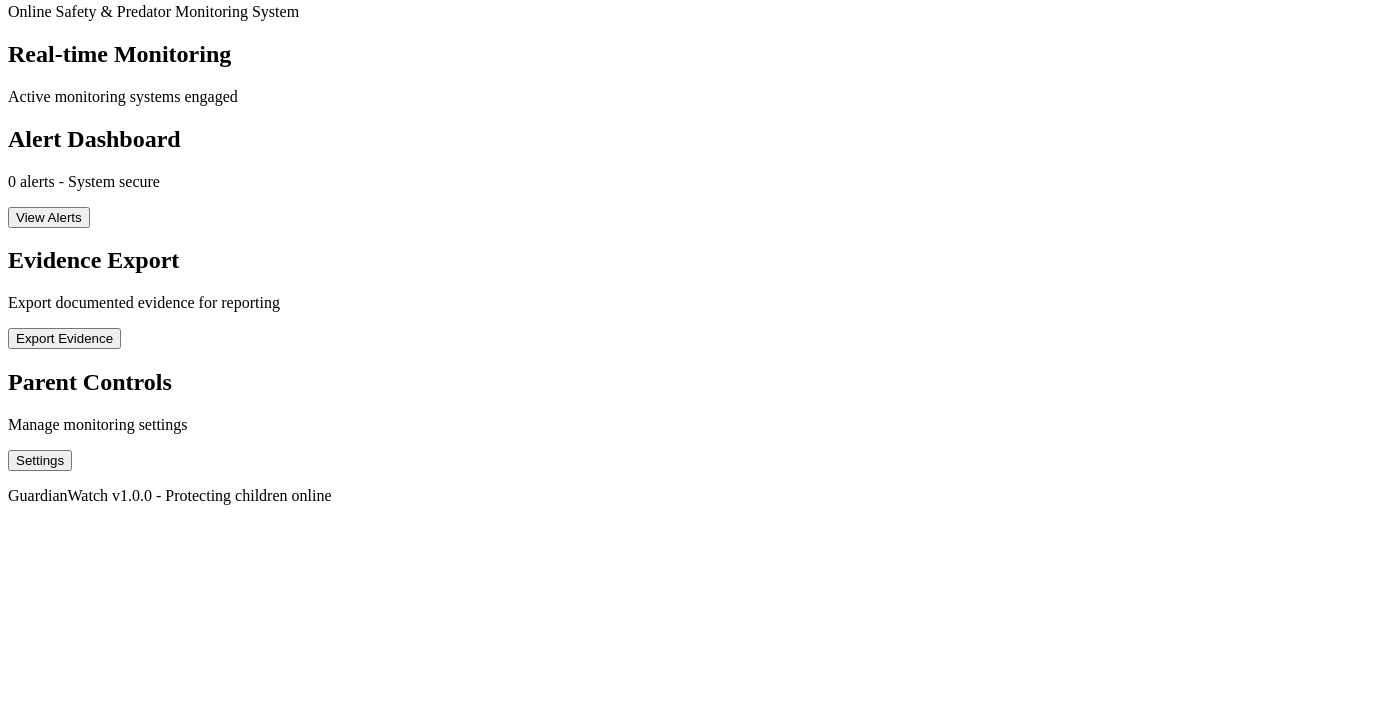
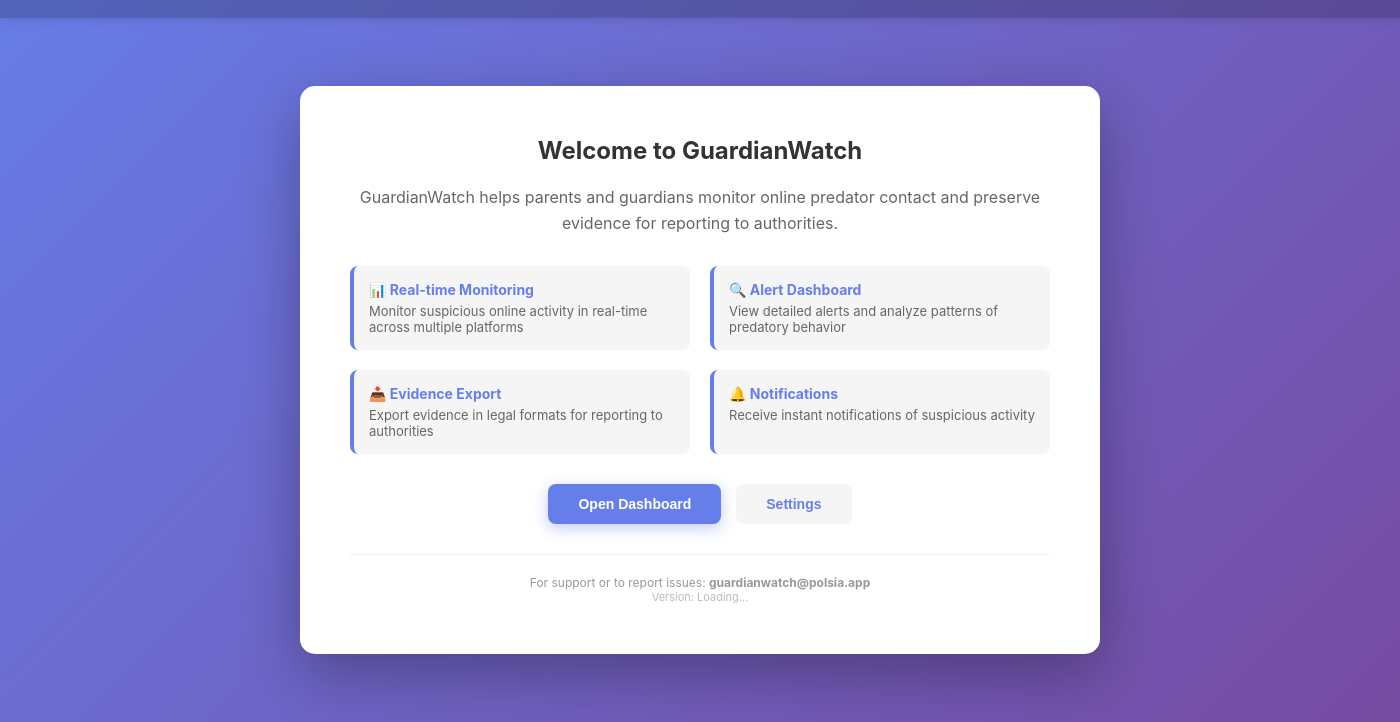
Before and after one commit to georgeiothacat-max/The-Guardian-Watch, an Electron app: page public/index.html in a window 1400 px wide. Shown: the part 78-800 px from the top of the page. Drawn offline with Linux system fonts and the light colour scheme; no server answers.

Commit message:
Complete Electron setup with main.js, preload.js, updated package.json and enhanced UI

```diff
--- a/public/index.html
+++ b/public/index.html
@@ -3,49 +3,217 @@
 <head>
   <meta charset="UTF-8">
   <meta name="viewport" content="width=device-width, initial-scale=1.0">
-  <title>GuardianWatch - Parental Monitoring Dashboard</title>
-  <link rel="stylesheet" href="style.css">
+  <title>GuardianWatch - Monitor & Report</title>
+  <style>
+    * {
+      margin: 0;
+      padding: 0;
+      box-sizing: border-box;
+    }
+
+    body {
+      font-family: -apple-system, BlinkMacSystemFont, 'Segoe UI', 'Roboto', 'Oxygen',
+        'Ubuntu', 'Cantarell', 'Fira Sans', 'Droid Sans', 'Helvetica Neue',
+        sans-serif;
+      -webkit-font-smoothing: antialiased;
+      -moz-osx-font-smoothing: grayscale;
+      background: linear-gradient(135deg, #667eea 0%, #764ba2 100%);
+      min-height: 100vh;
+      display: flex;
+      flex-direction: column;
+    }
+
+    header {
+      background: rgba(0, 0, 0, 0.2);
+      padding: 20px 40px;
+      color: white;
+      box-shadow: 0 2px 10px rgba(0, 0, 0, 0.1);
+    }
+
+    header h1 {
+      font-size: 28px;
+      margin-bottom: 5px;
+    }
+
+    header p {
+      font-size: 14px;
+      opacity: 0.9;
+    }
+
+    main {
+      flex: 1;
+      display: flex;
+      align-items: center;
+      justify-content: center;
+      padding: 40px;
+    }
+
+    .container {
+      background: white;
+      border-radius: 15px;
+      box-shadow: 0 20px 60px rgba(0, 0, 0, 0.3);
+      padding: 50px;
+      max-width: 800px;
+      width: 100%;
+      text-align: center;
+    }
+
+    h2 {
+      color: #333;
+      margin-bottom: 20px;
+      font-size: 24px;
+    }
+
+    .description {
+      color: #666;
+      margin-bottom: 30px;
+      line-height: 1.6;
+      font-size: 16px;
+    }
+
+    .features {
+      display: grid;
+      grid-template-columns: 1fr 1fr;
+      gap: 20px;
+      margin: 30px 0;
+      text-align: left;
+    }
+
+    .feature {
+      padding: 15px;
+      background: #f5f5f5;
+      border-radius: 8px;
+      border-left: 4px solid #667eea;
+    }
+
+    .feature h3 {
+      color: #667eea;
+      font-size: 14px;
+      margin-bottom: 5px;
+    }
+
+    .feature p {
+      color: #666;
+      font-size: 13px;
+    }
+
+    .button-group {
+      display: flex;
+      gap: 15px;
+      justify-content: center;
+      margin-top: 30px;
+      flex-wrap: wrap;
+    }
+
+    button {
+      background: #667eea;
+      color: white;
+      border: none;
+      padding: 12px 30px;
+      border-radius: 8px;
+      cursor: pointer;
+      font-size: 14px;
+      font-weight: 600;
+      transition: all 0.3s ease;
+      box-shadow: 0 4px 15px rgba(102, 126, 234, 0.4);
+    }
+
+    button:hover {
+      background: #764ba2;
+      transform: translateY(-2px);
+      box-shadow: 0 6px 20px rgba(118, 75, 162, 0.4);
+    }
+
+    button:active {
+      transform: translateY(0);
+    }
+
+    .secondary {
+      background: #f5f5f5;
+      color: #667eea;
+      box-shadow: none;
+    }
+
+    .secondary:hover {
+      background: #e8e8e8;
+      color: #764ba2;
+    }
+
+    .info-footer {
+      color: #999;
+      font-size: 12px;
+      margin-top: 30px;
+      padding-top: 20px;
+      border-top: 1px solid #eee;
+    }
+
+    .version {
+      color: #bbb;
+      font-size: 11px;
+    }
+  </style>
 </head>
 <body>
-  <div class="container">
-    <header>
-      <h1>🛡️ GuardianWatch</h1>
-      <p>Online Safety & Predator Monitoring System</p>
-    </header>
+  <header>
+    <h1>🛡️ GuardianWatch</h1>
+    <p>Protect children online. Monitor & Report predatory behavior.</p>
+  </header>
 
-    <main>
-      <div class="dashboard">
-        <section class="widget">
-          <h2>Real-time Monitoring</h2>
-          <p>Active monitoring systems engaged</p>
-          <div class="status-indicator active"></div>
-        </section>
+  <main>
+    <div class="container">
+      <h2>Welcome to GuardianWatch</h2>
+      <p class="description">
+        GuardianWatch helps parents and guardians monitor online predator contact and preserve evidence for reporting to authorities.
+      </p>
 
-        <section class="widget">
-          <h2>Alert Dashboard</h2>
-          <p>0 alerts - System secure</p>
-          <button>View Alerts</button>
-        </section>
+      <div class="features">
+        <div class="feature">
+          <h3>📊 Real-time Monitoring</h3>
+          <p>Monitor suspicious online activity in real-time across multiple platforms</p>
+        </div>
+        <div class="feature">
+          <h3>🔍 Alert Dashboard</h3>
+          <p>View detailed alerts and analyze patterns of predatory behavior</p>
+        </div>
+        <div class="feature">
+          <h3>📥 Evidence Export</h3>
+          <p>Export evidence in legal formats for reporting to authorities</p>
+        </div>
+        <div class="feature">
+          <h3>🔔 Notifications</h3>
+          <p>Receive instant notifications of suspicious activity</p>
+        </div>
+      </div>
 
-        <section class="widget">
-          <h2>Evidence Export</h2>
-          <p>Export documented evidence for reporting</p>
-          <button>Export Evidence</button>
-        </section>
+      <div class="button-group">
+        <button onclick="openDashboard()">Open Dashboard</button>
+        <button class="secondary" onclick="openSettings()">Settings</button>
+      </div>
 
-        <section class="widget">
-          <h2>Parent Controls</h2>
-          <p>Manage monitoring settings</p>
-          <button>Settings</button>
-        </section>
+      <div class="info-footer">
+        <p>For support or to report issues: <strong>guardianwatch@polsia.app</strong></p>
+        <p class="version" id="version">Version: Loading...</p>
       </div>
-    </main>
+    </div>
+  </main>
 
-    <footer>
-      <p>GuardianWatch v1.0.0 - Protecting children online</p>
-    </footer>
-  </div>
+  <script>
+    window.addEventListener('DOMContentLoaded', async () => {
+      try {
+        const version = await window.electronAPI.getAppVersion();
+        document.getElementById('version').textContent = `Version: ${version}`;
+      } catch (error) {
+        console.error('Error loading app info:', error);
+      }
+    });
 
-  <script src="app.js"></script>
+    function openDashboard() {
+      alert('Dashboard feature coming soon!');
+    }
+
+    function openSettings() {
+      alert('Settings panel coming soon!');
+    }
+  </script>
 </body>
 </html>
```
Also changed, not shown: package.json (+61 -9 lines), src/main.js (added, +136 -0 lines), src/preload.js (added, +19 -0 lines).
